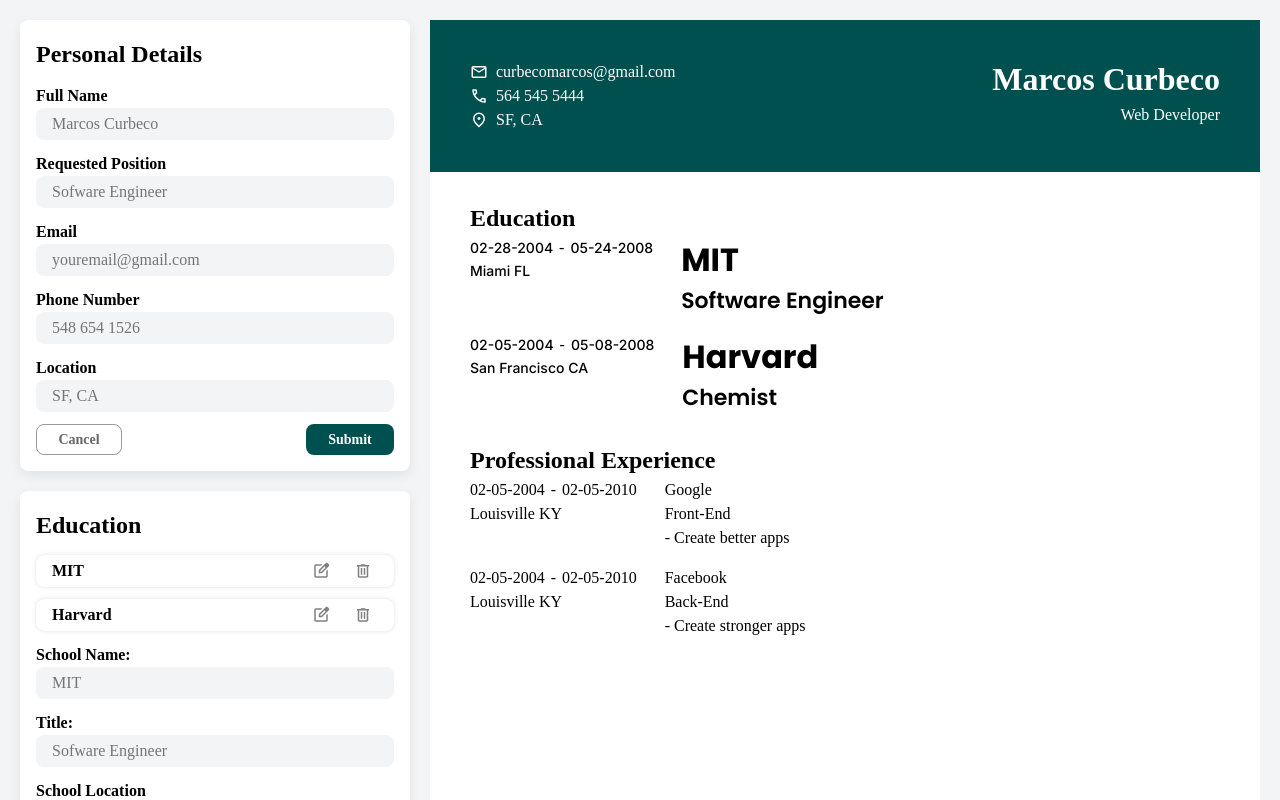
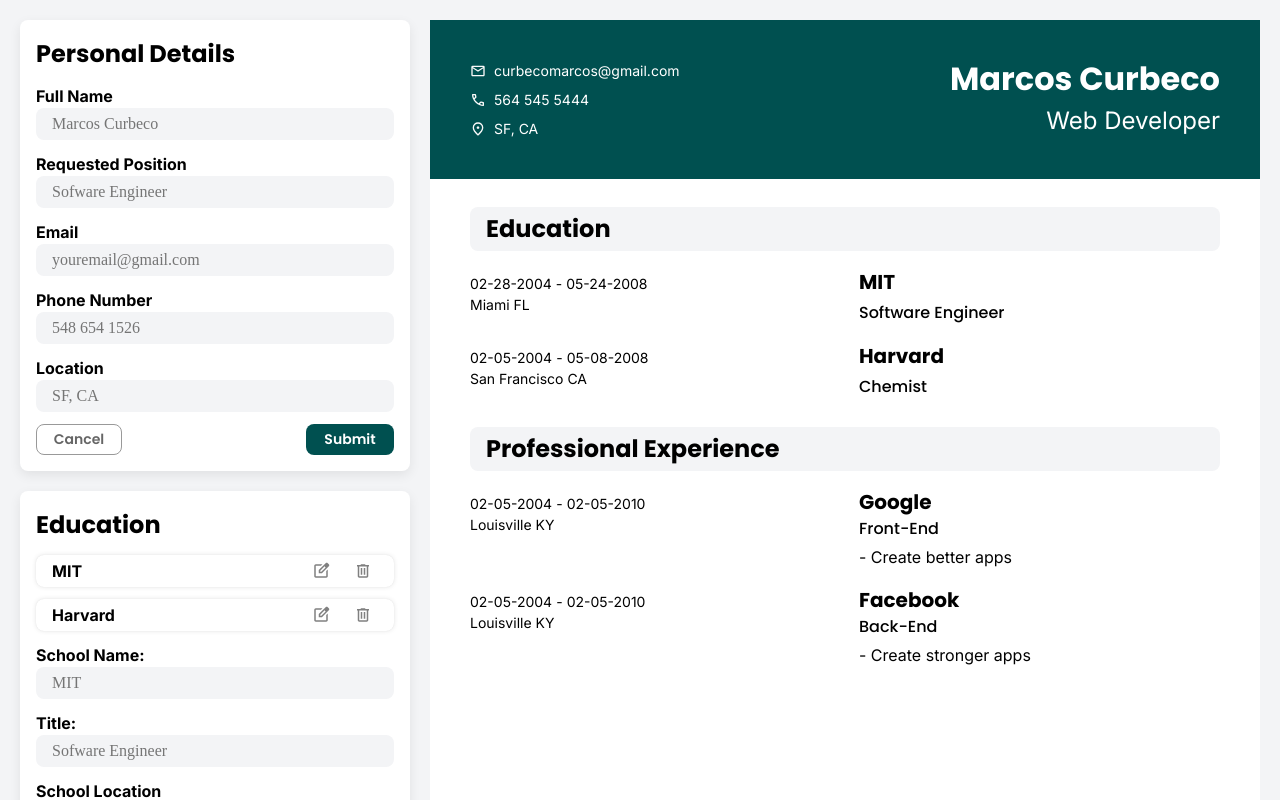
Before and after one commit to MCurb/cv-application-TOP_Project, a React (Vite) app: page / in a window 1280 px wide. Shown: the top 800 px of the page. Built offline with nearby package versions, Linux system fonts and the light colour scheme.

Commit message:
style: finish styling the app

```diff
--- a/src/App.css
+++ b/src/App.css
@@ -16,23 +16,37 @@
 
 #root {
   display: flex;
+  gap: var(--section-padding);
   flex-wrap: wrap;
   background-color: var(--bg-color);
   padding: var(--section-padding);
 }
 
-.hidden {
-  display: block;
-}
-
-.visible {
-  display: block;
-}
-
 .sidebar {
-    flex: 1;
+  flex: 1;
 }
 
 .resume-cont {
-    flex: 4;
+  flex: 4;
 }
+
+h1,
+h2 {
+  font-family: var(--heading-font);
+}
+
+h1 {
+  font-size: 32px;
+}
+
+h2 {
+  font-size: 24px;
+}
+
+p, label {
+  font-family: var(--text-font);
+}
+
+button {
+  font-family: var(--heading-font);
+}
--- a/src/components/forms/EducForm.jsx
+++ b/src/components/forms/EducForm.jsx
@@ -2,7 +2,7 @@ import { Form } from "../ui/Form";
 import { Input } from "../ui/Input";
 import { DateFormSection } from "./DateFormSection";
 
-export function EducForm({ onSubmit, isActive, inputsData, onChange }) {
+export function EducForm({ onSubmit, inputsData, onChange }) {
   function onInputChange(e) {
     const { name, value } = e.target;
     onChange({ ...inputsData, [name]: value });
@@ -14,7 +14,7 @@ export function EducForm({ onSubmit, isActive, inputsData, onChange }) {
   }
 
   return (
-    <Form isActive={isActive} onSubmit={handleFormSubmit}>
+    <Form onSubmit={handleFormSubmit}>
       <Input
         label={"School Name:"}
         placeholder={"MIT"}
--- a/src/components/forms/ExperienceForm.jsx
+++ b/src/components/forms/ExperienceForm.jsx
@@ -3,7 +3,7 @@ import { Input } from "../ui/Input";
 import { Textarea } from "../ui/Textarea";
 import { DateFormSection } from "./DateFormSection";
 
-export function ExperienceForm({ onSubmit, isActive, inputsData, onChange }) {
+export function ExperienceForm({ onSubmit, inputsData, onChange }) {
   function onInputChange(e) {
     const { name, value } = e.target;
     onChange({ ...inputsData, [name]: value });
@@ -15,7 +15,7 @@ export function ExperienceForm({ onSubmit, isActive, inputsData, onChange }) {
   }
 
   return (
-    <Form isActive={isActive} onSubmit={handleFormSubmit}>
+    <Form onSubmit={handleFormSubmit}>
       <Input
         label={"Company Name:"}
         placeholder={"Google"}
--- a/src/components/forms/GralForm.jsx
+++ b/src/components/forms/GralForm.jsx
@@ -1,7 +1,7 @@
 import { Form } from "../ui/Form";
 import { Input } from "../ui/Input";
 
-export function GralForm({ onSubmit, isActive, inputsData, onChange }) {
+export function GralForm({ onSubmit, inputsData, onChange }) {
   function onInputChange(e) {
     const { name, value } = e.target;
     onChange({ ...inputsData, [name]: value });
@@ -13,7 +13,7 @@ export function GralForm({ onSubmit, isActive, inputsData, onChange }) {
   }
 
   return (
-    <Form isActive={isActive} onSubmit={handleFormSubmit}>
+    <Form onSubmit={handleFormSubmit}>
       <Input
         label={"Full Name"}
         placeholder={"Marcos Curbeco"}
--- a/src/components/forms/SideForms.css
+++ b/src/components/forms/SideForms.css
@@ -2,7 +2,6 @@
   display: flex;
   flex-direction: column;
   gap: 1.25rem;
-  padding-right: var(--section-padding);
 }
 
 .form-section {
@@ -15,7 +14,7 @@
   box-shadow: rgba(0, 0, 0, 0.08) 0px 4px 12px;
 }
 
-form.hidden {
+form {
   display: flex;
   flex-direction: column;
   gap: var(--items-gap);
--- a/src/components/resume/InfoSection.jsx
+++ b/src/components/resume/InfoSection.jsx
@@ -7,30 +7,26 @@ export function InfoSection({ entries, sectionType }) {
   };
   return (
     <section className="resume-section">
-      <h2>{sectionTitle[sectionType]}</h2>
+      <h2 className="section-heading">{sectionTitle[sectionType]}</h2>
       <ul className="resume-cards-wrapper">
         {sectionType === "education" &&
           entries.map((entry) => {
             const groupOne = (
               <>
                 <div className="date">
-                  <p className="inter-500" style={{ fontSize: "14px" }}>
-                    {entry.fromDate}
-                  </p>
+                  <p>{entry.fromDate}</p>
                   <span>-</span>
-                  <p className="inter-500" style={{ fontSize: "14px" }}>
-                    {entry.toDate}
-                  </p>
+                  <p>{entry.toDate}</p>
                 </div>
-                <p className="inter-500" style={{ fontSize: "14px" }}>
-                  {entry.location}
-                </p>
+                <p>{entry.location}</p>
               </>
             );
             const groupTwo = (
               <>
-                <p className="poppins-700" style={{fontSize:'32px'}}>{entry.schoolName}</p>
-                <p className="poppins-600" style={{fontSize:'22px'}}>{entry.title}</p>
+                <p className="poppins-700" style={{ fontSize: "20px" }}>
+                  {entry.schoolName}
+                </p>
+                <p className="poppins-500">{entry.title}</p>
               </>
             );
             return (
@@ -56,9 +52,13 @@ export function InfoSection({ entries, sectionType }) {
             );
             const groupTwo = (
               <>
-                <p>{entry.companyName}</p>
-                <p>{entry.positionTitle}</p>
-                <p>{entry.mainResp}</p>
+                <div>
+                  <p className="poppins-700" style={{ fontSize: "20px" }}>
+                    {entry.companyName}
+                  </p>
+                  <p className="poppins-500">{entry.positionTitle}</p>
+                </div>
+                <p className="main-resp">{entry.mainResp}</p>
               </>
             );
             return (
--- a/src/components/resume/Resume.css
+++ b/src/components/resume/Resume.css
@@ -3,9 +3,9 @@
   font-weight: 700;
 }
 
-.poppins-600 {
+.poppins-500 {
   font-family: var(--heading-font);
-  font-weight: 600;
+  font-weight: 500;
 }
 
 .inter-500 {
@@ -46,6 +46,17 @@
   margin-top: -5px;
 }
 
+.resume-header .main-info p {
+  font-size: 24px;
+}
+
+.resume-header .contact-info {
+  font-size: 14px;
+  display: flex;
+  flex-direction: column;
+  gap: 8px;
+}
+
 .resume-header .contact-info > * {
   display: flex;
   align-items: center;
@@ -56,6 +67,18 @@
   flex-shrink: 0;
 }
 
+.resume-section {
+  display: flex;
+  flex-direction: column;
+  gap: 1rem;
+}
+
+.resume-section .section-heading {
+  padding: var(--btn-padding);
+  border-radius: var(--card-radious);
+  background-color: var(--bg-color);
+}
+
 .resume-cards-wrapper {
   display: flex;
   flex-direction: column;
@@ -64,22 +87,29 @@
 
 .resume-card {
   display: flex;
+  align-items: baseline;
   gap: var(--resume-gap);
   flex-wrap: wrap;
 }
 
 .resume-card .group-one,
 .resume-card .group-two {
+  flex: 1;
   display: flex;
   flex-direction: column;
+  font-family: var(--text-font);
+}
+
+.resume-card .group-one {
+  font-size: 14px;
 }
 
 .resume-card .group-two {
-  flex: 1;
+  gap: 4px;
 }
 
 .resume-card .date {
   display: flex;
   align-items: baseline;
-  gap: 6px;
+  gap: 4px;
 }
--- a/src/components/resume/ResumeHeader.jsx
+++ b/src/components/resume/ResumeHeader.jsx
@@ -3,15 +3,15 @@ export function ResumeHeader({ generalInfo }) {
     <header className="resume-header">
       <div className="contact-info">
         <div className="email-info">
-          <ContactIcons icon={"email"} size="18px" />
+          <ContactIcons icon={"email"} size="16px" />
           <p>{generalInfo.email}</p>
         </div>
         <div className="number-info">
-          <ContactIcons icon={"phone"} size="18px" />
+          <ContactIcons icon={"phone"} size="16px" />
           <p>{generalInfo.number}</p>
         </div>
         <div className="location-info">
-          <ContactIcons icon={"location"} size="18px" />
+          <ContactIcons icon={"location"} size="16px" />
           <p>{generalInfo.location}</p>
         </div>
       </div>
--- a/src/components/ui/Form.jsx
+++ b/src/components/ui/Form.jsx
@@ -1,8 +1,8 @@
 import { Button } from "./Button";
 
-export function Form({ onSubmit, isActive, children }) {
+export function Form({ onSubmit, children }) {
   return (
-    <form className={isActive ? "visible" : "hidden"} onSubmit={onSubmit}>
+    <form onSubmit={onSubmit}>
       {children}
       <div className="form-actions">
         <Button text={"Cancel"} className='cancel-btn'></Button>
```
